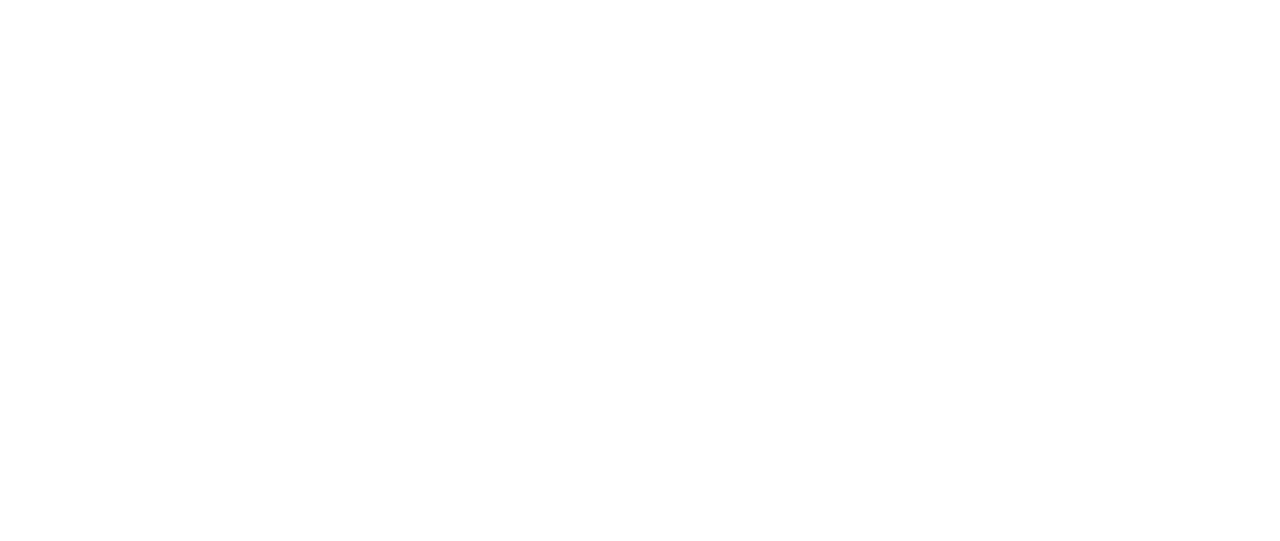
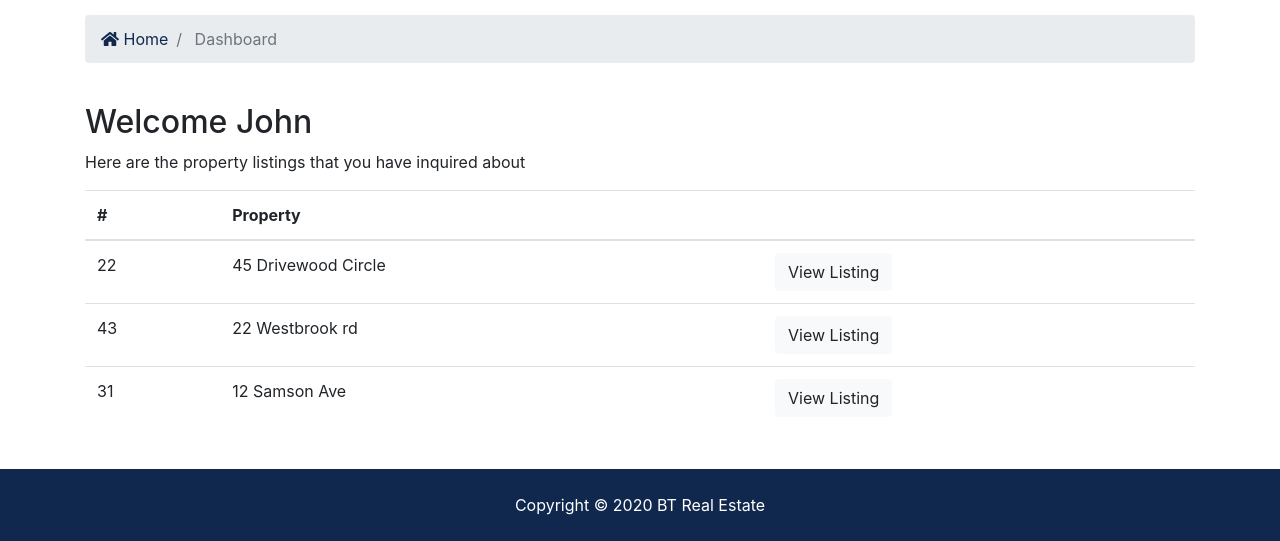
Before and after one commit to webmakaka/Python-django-dev-to-deployment, a Django app: page /accounts/dashboard in a window 1280 px wide. Before the commit the part shown is empty. Shown: the part 346-887 px from the top of the page. Before the commit the page ends 37 px from the top, so only its background shows below. Run offline with Django 3.2, Linux system fonts and the light colour scheme; some libraries are stand-ins or nearby versions.

Commit message:
07. Accounts & Authentication | 52. Logout & Navbar Auth Links

```diff
--- a/project/accounts/views.py
+++ b/project/accounts/views.py
@@ -68,8 +68,12 @@ def login(request):
 
 
 def logout(request):
+
+    if request.method == 'POST':
+        auth.logout(request)
+        messages.success(request, 'You are now logged out!')
+
     return redirect('index')
-
 
 def dashboard(request):
     return render(request, 'accounts/dashboard.html')
--- a/project/templates/accounts/dashboard.html
+++ b/project/templates/accounts/dashboard.html
@@ -1 +1,77 @@
-<h1>Dashboard</h1>
+{% extends 'base.html' %}
+
+{% block content %}
+
+<section id="showcase-inner" class="py-5 text-white">
+  <div class="container">
+    <div class="row text-center">
+      <div class="col-md-12">
+        <h1 class="display-4">User Dashboard</h1>
+        <p class="lead">Manage your BT Real Estate account</p>
+      </div>
+    </div>
+  </div>
+</section>
+
+<!-- Breadcrumb -->
+<section id="bc" class="mt-3">
+  <div class="container">
+    <nav aria-label="breadcrumb">
+      <ol class="breadcrumb">
+        <li class="breadcrumb-item">
+          <a href="{% url 'index' %}">
+            <i class="fas fa-home"></i> Home</a>
+        </li>
+        <li class="breadcrumb-item active"> Dashboard</li>
+      </ol>
+    </nav>
+  </div>
+</section>
+
+<!-- Alerts -->
+{% include 'partials/_alerts.html' %}
+
+<section id="dashboard" class="py-4">
+  <div class="container">
+    <div class="row">
+      <div class="col-md-12">
+        <h2>Welcome John</h2>
+        <p>Here are the property listings that you have inquired about</p>
+        <table class="table">
+          <thead>
+            <tr>
+              <th scope="col">#</th>
+              <th scope="col">Property</th>
+              <th></th>
+            </tr>
+          </thead>
+          <tbody>
+            <tr>
+              <td>22</td>
+              <td>45 Drivewood Circle</td>
+              <td>
+                <a class="btn btn-light" href="#">View Listing</a>
+              </td>
+            </tr>
+            <tr>
+              <td>43</td>
+              <td>22 Westbrook rd</td>
+              <td>
+                <a class="btn btn-light" href="#">View Listing</a>
+              </td>
+            </tr>
+            <tr>
+              <td>31</td>
+              <td>12 Samson Ave</td>
+              <td>
+                <a class="btn btn-light" href="#">View Listing</a>
+              </td>
+            </tr>
+          </tbody>
+        </table>
+      </div>
+    </div>
+  </div>
+</section>
+
+{% endblock %}
--- a/project/templates/pages/index.html
+++ b/project/templates/pages/index.html
@@ -81,6 +81,8 @@
     </div>
   </div>
 </section>
+
+<br/>
 
 <!-- Alerts -->
 {% include 'partials/_alerts.html' %}
--- a/project/templates/partials/_navbar.html
+++ b/project/templates/partials/_navbar.html
@@ -44,15 +44,49 @@
       </ul>
 
       <ul class="navbar-nav ml-auto">
+
+        {% if user.is_authenticated %}
+
+          <li
+
+          {% if 'dashboard' in request.path %}
+          class="nav-item active mr-3"
+          {% else %}
+          class="nav-item mr-3"
+          {% endif %}
+
+          >
+
+            <a class="nav-link" href="{% url 'dashboard' %}">
+              Welcome {{ user.username }} (Dashboard)</a
+            >
+          </li>
+
+          <li class="nav-item mr-3">
+            <a href="javascript:{document.getElementById('logout').submit()}" class="nav-link">
+              <i class="fas fa-sign-out-alt"></i> Logout
+            </a>
+
+            <form action="{% url 'logout' %}" method="POST" id="logout">
+              {% csrf_token %}
+              <input type="hidden">
+            </form>
+
+          </li>
+
+        {% else %}
+
         <li
 
         {% if 'register' in request.path %}
         class="nav-item active mr-3"
         {% else %}
         class="nav-item mr-3"
-        {% endif %}>
+        {% endif %}
 
         >
+
+
           <a class="nav-link" href="{% url 'register' %}">
             <i class="fas fa-user-plus"></i> Register</a
           >
@@ -62,14 +96,19 @@
             class="nav-item active mr-3"
           {% else %}
             class="nav-item mr-3"
-          {% endif %}>
-        >
+          {% endif %}
+
+          >
+
           <a class="nav-link" href="{% url 'login' %}">
             <i class="fas fa-sign-in-alt"></i>
 
             Login</a
           >
         </li>
+
+        {% endif %}
+
       </ul>
     </div>
   </div>
```
Also changed, not shown: Readme.md, img/pic-23.png (added).
